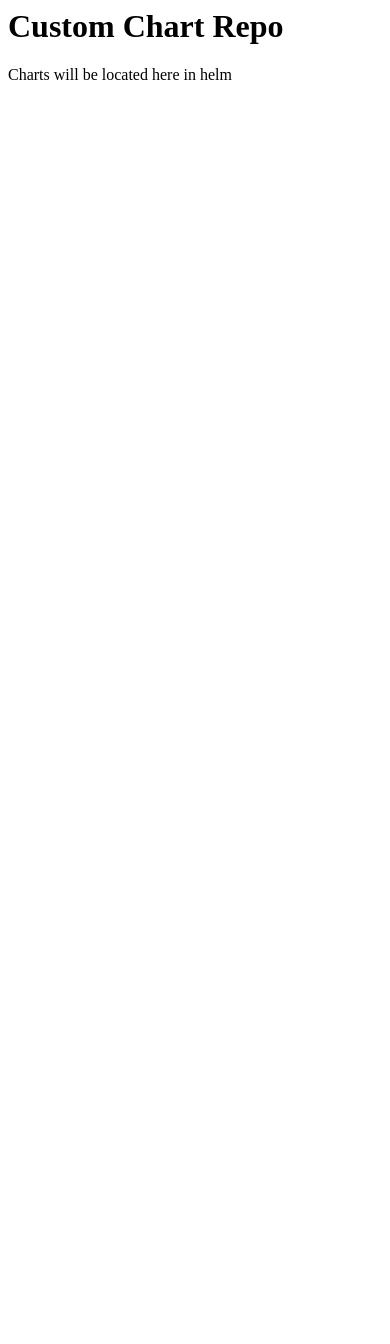
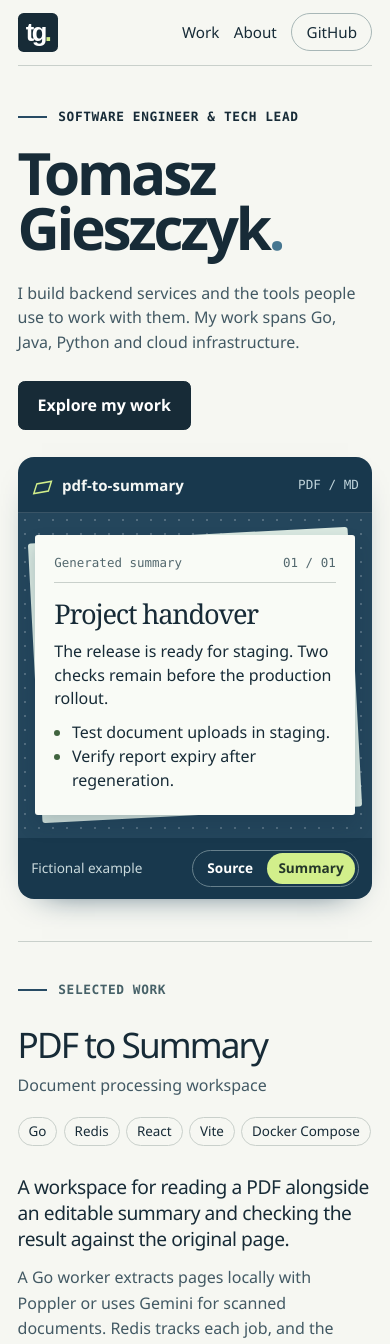
Before and after one commit to tomaszgieszczyk/tomaszgieszczyk.github.io, a plain HTML site: page index.html in a window 390 px wide. Shown: the top 1344 px of the page. Before the commit the page ends 844 px from the top, so only its background shows below. Drawn offline with Linux system fonts and the light colour scheme.

Commit message:
Draft an engineering portfolio featuring PDF to Summary

```diff
--- a/index.html
+++ b/index.html
@@ -1,9 +1,71 @@
-<html><head>
-    <title>Chart repo</title>
-  </head>
-  <body>
-    <h1>Custom Chart Repo</h1>
-    <p>Charts will be located here in helm</p>
-
-
-</body></html>
+<!doctype html>
+<html lang="en">
+<head>
+  <meta charset="utf-8">
+  <meta name="viewport" content="width=device-width, initial-scale=1">
+  <meta name="description" content="Tomasz Gieszczyk’s software engineering portfolio. Explore a PDF processing workspace built with Go, Redis and React.">
+  <meta name="theme-color" content="#f5f5f0">
+  <title>Tomasz Gieszczyk · Software Engineer</title>
+  <link rel="stylesheet" href="./portfolio.css">
+  <script src="./portfolio.js" defer></script>
+</head>
+<body id="top">
+  <a class="skip" href="#main">Skip to content</a>
+  <div class="wrap">
+    <header>
+      <a class="identity" href="#top" aria-label="Tomasz Gieszczyk, home"><span class="monogram" aria-hidden="true">tg<span>.</span></span><span>Engineering portfolio</span></a>
+      <nav aria-label="Main navigation"><a href="#work">Work</a><a href="#about">About</a><a class="github" href="https://github.com/tomaszgieszczyk">GitHub</a></nav>
+    </header>
+    <main id="main">
+      <section class="intro" aria-labelledby="name">
+        <div class="hello">
+          <p class="kicker"><span class="rule"></span>Software engineer &amp; tech lead</p>
+          <h1 id="name">Tomasz<br>Gieszczyk<span>.</span></h1>
+          <p class="intro-text">I build backend services and the tools people use to work with them. My work spans Go, Java, Python and cloud infrastructure.</p>
+          <a class="cta" href="#work">Explore my work</a>
+        </div>
+        <figure class="project-preview" aria-label="Interactive PDF to Summary example">
+          <div class="preview-bar"><span class="stack-symbol" aria-hidden="true">▱</span><b>pdf-to-summary</b><span class="filetype">PDF / MD</span></div>
+          <div class="paper-stage">
+            <div class="paper" aria-live="polite">
+              <div class="paper-meta"><span id="sample-kind">Generated summary</span><span>01 / 01</span></div>
+              <h2>Project handover</h2>
+              <div id="sample-body">
+                <p>The release is ready for staging. Two checks remain before the production rollout.</p>
+                <ul><li>Test document uploads in staging.</li><li>Verify report expiry after regeneration.</li></ul>
+              </div>
+            </div>
+          </div>
+          <figcaption><span>Fictional example</span><div class="views" role="group" aria-label="Example view">
+            <button type="button" data-view="source" aria-pressed="false">Source</button>
+            <button type="button" data-view="summary" aria-pressed="true">Summary</button>
+          </div></figcaption>
+        </figure>
+      </section>
+      <section id="work" class="work" aria-labelledby="work-title">
+        <div class="section-label"><span class="rule"></span>Selected work</div>
+        <div class="project-grid">
+          <div><h2 id="work-title">PDF to Summary</h2><p class="category">Document processing workspace</p>
+            <ul class="tech" aria-label="Technologies"><li>Go</li><li>Redis</li><li>React</li><li>Vite</li><li>Docker Compose</li></ul>
+          </div>
+          <div class="description">
+            <p class="lead">A workspace for reading a PDF alongside an editable summary and checking the result against the original page.</p>
+            <p>A Go worker extracts pages locally with Poppler or uses Gemini for scanned documents. Redis tracks each job, and the browser receives live processing updates over WebSocket.</p>
+            <details><summary>Inside the project</summary><dl>
+              <div><dt>Reading forms</dt><dd>Text coordinates keep field labels and values together. Rotated margin notes open separately.</dd></div>
+              <div><dt>Summary history</dt><dd>Regenerate in another language, edit a saved version or export it as Markdown.</dd></div>
+              <div><dt>Retention reports</dt><dd>See which documents expire next. Saving a newly generated summary starts a fresh seven-day window.</dd></div>
+            </dl></details>
+          </div>
+        </div>
+      </section>
+      <section id="about" class="about" aria-labelledby="about-title">
+        <div><div class="section-label"><span class="rule"></span>About</div><h2 id="about-title">Engineering background</h2></div>
+        <div><p>I’ve worked as a senior software engineer and team lead on microservices, cloud deployments and PostgreSQL-backed applications. My day-to-day work has included building services, guiding development teams and running applications on Kubernetes.</p>
+        <a class="text-link" href="https://github.com/tomaszgieszczyk">Find me on GitHub</a></div>
+      </section>
+    </main>
+    <footer><span>Tomasz Gieszczyk</span><a href="./index.yaml">Helm chart index</a></footer>
+  </div>
+</body>
+</html>
--- /dev/null
+++ b/portfolio.css
@@ -0,0 +1,88 @@
+:root {
+  color-scheme: light;
+  --ink: #172b37;
+  --quiet: #425964;
+  --line: #c9d0cb;
+  --paper: #f6f7f2;
+  --blue: #274b64;
+  --lime: #d2ef8b;
+  font: 100%/1.6 "DM Sans", "Segoe UI", sans-serif;
+  color: var(--ink);
+  background: var(--paper);
+}
+*,*::before,*::after {box-sizing:border-box}
+body {margin:0}
+h1,h2,p,figure,ul,dl,dd {margin:0}
+a {color:inherit}
+button {font:inherit}
+:focus-visible {outline:3px solid #29709d;outline-offset:4px}
+.skip {position:absolute;left:1rem;top:-8rem;background:white;padding:.75rem;z-index:5}
+.skip:focus {top:1rem}
+.wrap {width:min(100% - clamp(2rem,9vw,10rem),84rem);margin-inline:auto}
+header,footer,nav,.identity,.section-label,.kicker,.preview-bar,figcaption,.views {display:flex;align-items:center}
+header {justify-content:space-between;min-height:5.4rem;border-bottom:1px solid var(--line);gap:1rem}
+.identity,nav a,.cta {text-decoration:none}
+.identity {gap:.85rem;font-weight:600;font-size:.91rem;letter-spacing:.015em}
+.monogram {display:inline-block;color:white;background:var(--ink);font:bold 1.6rem/2.45rem "DM Sans",sans-serif;letter-spacing:-.1em;width:2.5rem;text-align:center;border-radius:.35rem}
+.monogram span {color:var(--lime)}
+nav {gap:clamp(.9rem,3.1vw,2.6rem);font-size:.95rem}
+nav a:hover,.text-link:hover,footer a:hover {text-decoration:underline;text-underline-offset:.25em}
+.github {border:1px solid #a8b7b7;padding:.36rem .9rem;border-radius:2rem}
+.intro {display:grid;grid-template-columns:minmax(0,.93fr) minmax(0,1.07fr);gap:clamp(2.2rem,6vw,7rem);align-items:center;padding:clamp(3rem,6vw,6.2rem) 0}
+.kicker,.section-label {gap:.7rem;font:600 .8rem/1.5 "IBM Plex Mono",Consolas,monospace;letter-spacing:.045em;text-transform:uppercase}
+.rule {width:1.85rem;height:2px;background:var(--blue)}
+h1 {font-size:clamp(3.7rem,7.2vw,7.2rem);line-height:.93;letter-spacing:-.055em;font-weight:630;margin:1.25rem 0 1.6rem}
+h1 span {color:#467690}
+.intro-text {max-width:31rem;color:var(--quiet);font-size:clamp(1rem,1.35vw,1.25rem);line-height:1.55}
+.cta {display:inline-block;background:var(--ink);color:white;border:1px solid var(--ink);border-radius:.42rem;padding:.69rem 1.18rem;margin-top:1.6rem;font-weight:600}
+.cta:hover {background:var(--blue)}
+.project-preview {isolation:isolate;color:#f4f7f5;background:#18384d;border-radius:1rem;overflow:hidden;box-shadow:0 13px 34px -24px #092f48}
+.preview-bar {padding:.8rem 1.25rem;gap:.55rem;border-bottom:1px solid #ffffff24;font-size:.94rem}
+.stack-symbol {font-size:1.8rem;color:var(--lime);line-height:1;transform:rotate(-10deg)}
+.filetype {margin-left:auto;color:#c0d4db;font:.79rem "IBM Plex Mono",Consolas,monospace}
+.paper-stage {position:relative;padding:clamp(1.5rem,3.6vw,3.7rem) clamp(1.2rem,4vw,4rem);background-color:#24465c;background-image:radial-gradient(#ffffff36 .9px,transparent 1px);background-size:14px 14px;isolation:isolate}
+.paper {position:relative;min-height:17.25rem;padding:1.55rem clamp(1.1rem,2.1vw,2.2rem);border-radius:.18rem;background:#f9fbf6;color:var(--ink);box-shadow:0 10px 18px #102e403a}
+.paper::before {content:"";position:absolute;z-index:-1;inset:0;background:#d9e8e0;border-radius:inherit;transform:rotate(-3deg)}
+.paper-meta {display:flex;justify-content:space-between;gap:.4rem;padding-bottom:.65rem;border-bottom:1px solid var(--line);color:#53686e;font:.78rem/1.4 "IBM Plex Mono",Consolas,monospace}
+.paper h2 {font:500 clamp(1.7rem,2.45vw,2.7rem)/1.1 "Baskervville",Georgia,serif;letter-spacing:-.045em;margin:1rem 0 .68rem}
+.paper p,.paper li {font-size:1rem;line-height:1.48}
+.paper p+p,.paper ul {margin-top:.65rem}
+.paper ul {padding-left:1.1rem}
+.paper li::marker {color:#41643f}
+figcaption {justify-content:space-between;gap:1rem;padding:.75rem 1.25rem;color:#c9d9dc;font-size:.85rem}
+.views {border:1px solid #67808c;border-radius:2rem;padding:.15rem;gap:.1rem}
+.views button {cursor:pointer;border:0;border-radius:2rem;padding:.28rem .74rem;font-size:.85rem;font-weight:600;background:transparent;color:#fff}
+.views button[aria-pressed=true] {background:var(--lime);color:#253729}
+.work,.about {border-top:1px solid var(--line);padding:clamp(2.4rem,4.4vw,4.2rem) 0;scroll-margin-top:1.1rem}
+.section-label {color:#466168}
+.project-grid,.about {display:grid;grid-template-columns:minmax(0,.93fr) minmax(0,1.07fr);gap:clamp(2.2rem,6vw,7rem)}
+.project-grid {margin-top:1.6rem}
+.project-grid h2,.about h2 {font-weight:550;letter-spacing:-.055em;line-height:1.08;font-size:clamp(2.2rem,4vw,4rem)}
+.category {color:var(--quiet);margin:.65rem 0 1.15rem}
+.tech {display:flex;flex-wrap:wrap;gap:.4rem;list-style:none;padding:0}
+.tech li {font-size:.84rem;padding:.18rem .62rem;border:1px solid var(--line);border-radius:2rem}
+.description>p,.about p {max-width:63ch;color:var(--quiet)}
+.description .lead {font-size:clamp(1.2rem,2vw,1.65rem);line-height:1.35;color:var(--ink);margin-bottom:.85rem;letter-spacing:-.023em}
+details {margin-top:1.1rem;border-block:1px solid var(--line);padding:.65rem 0}
+summary,.text-link {font-weight:600;cursor:pointer}
+details dl {padding:1rem 0 .5rem}
+details dl div+div {margin-top:.75rem}
+dt {font-weight:650}
+dd {color:var(--quiet)}
+.about h2 {margin-top:1rem;font-size:clamp(1.85rem,3.2vw,3rem)}
+.text-link {display:inline-block;margin-top:1.05rem;text-underline-offset:.2em}
+footer {justify-content:space-between;padding:1.15rem 0 1.6rem;border-top:1px solid var(--line);font-size:.88rem;color:var(--quiet)}
+@media(max-width:760px) {
+ .intro,.project-grid,.about {grid-template-columns:1fr;gap:1.7rem}
+ .intro {padding:2.6rem 0}
+ h1 {font-size:clamp(3.65rem,12.8vw,6rem)}
+ .paper {min-height:16rem}
+ .about {gap:1rem}
+}
+@media(max-width:470px){
+ .identity>span:last-child {display:none}
+ header {min-height:4.1rem}
+ .paper-stage {padding:1.4rem 1.1rem}
+ .preview-bar,figcaption {padding-inline:.85rem}
+ .paper {padding:1.2rem;min-height:17.5rem}
+}
--- /dev/null
+++ b/portfolio.js
@@ -0,0 +1,22 @@
+const sampleBody = document.getElementById("sample-body");
+const sampleKind = document.getElementById("sample-kind");
+const summary = sampleBody.cloneNode(true);
+const sourceText = [
+  "The release candidate is ready for staging. Before deploying to production, the team still needs to test a document upload in staging.",
+  "The final check is to regenerate a summary and confirm that its expiry date moves forward in the report."
+];
+for (const button of document.querySelectorAll("[data-view]")) {
+  button.addEventListener("click", () => {
+    const isSummary = button.dataset.view === "summary";
+    sampleKind.textContent = isSummary ? "Generated summary" : "Source document";
+    const content = isSummary ? [...summary.cloneNode(true).childNodes] : sourceText.map(text => {
+      const paragraph = document.createElement("p");
+      paragraph.textContent = text;
+      return paragraph;
+    });
+    sampleBody.replaceChildren(...content);
+    for (const item of document.querySelectorAll("[data-view]")) {
+      item.setAttribute("aria-pressed", String(item === button));
+    }
+  });
+}
```
